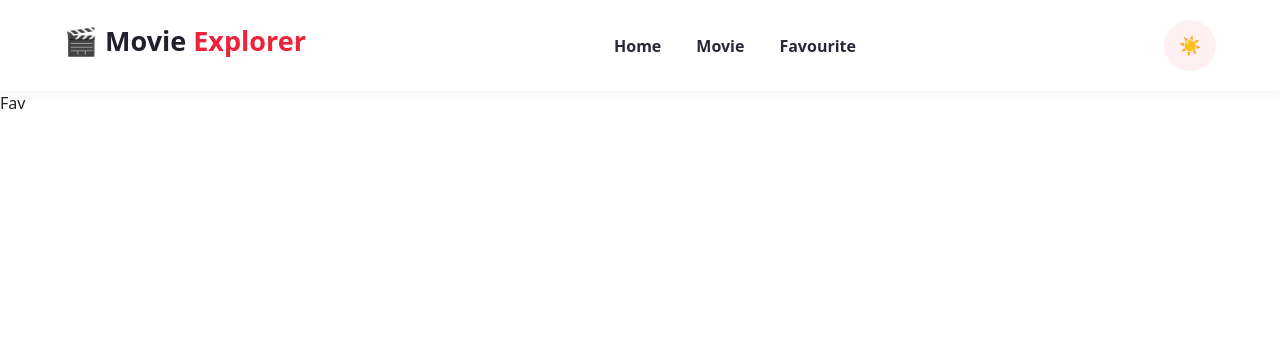
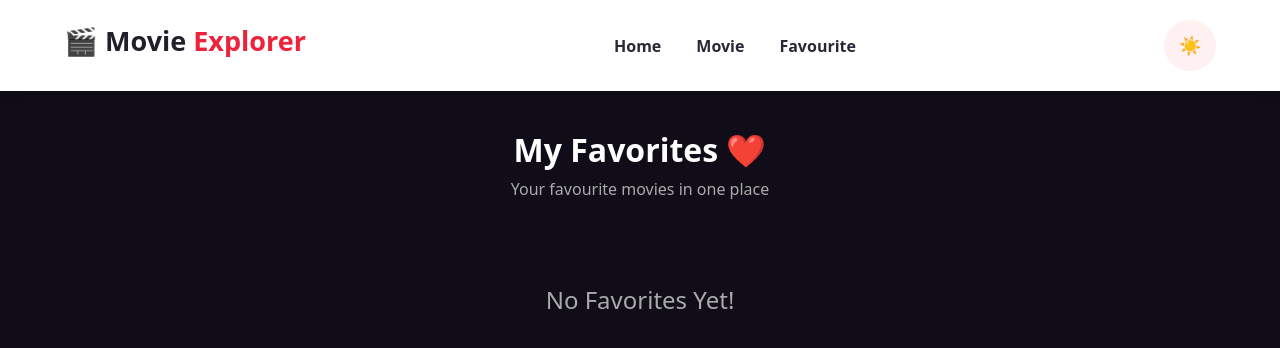
Before and after one commit to Fabiha12356/MovieWebpage, a React (Vite) app: page /fav in a window 1280 px wide. Shown: the top 348 px of the page. Built offline with nearby package versions, Linux system fonts and the light colour scheme.

Commit message:
Fav worKKKK!

```diff
--- a/src/App.jsx
+++ b/src/App.jsx
@@ -10,10 +10,11 @@ import Hero from './assets/Components/Hero'
 
 export const App = () => {
   let [getmovies, fixedMovies] = useState([]);
+  let [ favorites,setFavorites] = useState([])
   return (
    <>
    <Hero fixedMovies={fixedMovies}/>
-   <Moviesection getmovies={getmovies} condition={false} fixedMovies={fixedMovies} />
+   <Moviesection getmovies={getmovies} condition={false} fixedMovies={fixedMovies}/>
    </>
   )
 }
--- /dev/null
+++ b/src/assets/Components/Fav.css
@@ -0,0 +1,86 @@
+
+.fav-container {
+  background: #100c18;
+  min-height: 100vh;
+  padding: 40px 7%;
+  color: white;
+}
+
+.fav-heading {
+  text-align: center;
+  margin-bottom: 35px;
+}
+
+.fav-heading h2 {
+  font-size: 32px;
+  font-weight: 700;
+}
+
+.fav-heading p {
+  color: #aaa;
+  margin-top: 8px;
+}
+
+/* Favorite Movie List */
+
+.fav-list {
+  max-width: 750px;
+  margin: auto;
+  display: flex;
+  flex-direction: column;
+  gap: 15px;
+}
+
+.fav-item {
+  display: flex;
+  align-items: center;
+  gap: 20px;
+  padding: 12px;
+  background: #1b1525;
+  border: 1px solid #30243e;
+  border-radius: 12px;
+  transition: 0.3s ease;
+}
+
+.fav-item:hover {
+  transform: translateY(-3px);
+  background: #251b33;
+  box-shadow: 0 5px 18px rgba(168, 68, 255, 0.15);
+}
+
+.fav-item img {
+  width: 75px;
+  height: 95px;
+  object-fit: cover;
+  border-radius: 8px;
+}
+
+.fav-item h5 {
+  font-size: 17px;
+  font-weight: 600;
+  margin: 0;
+  color: white;
+}
+
+.no-fav {
+  text-align: center;
+  color: #aaa;
+  padding: 50px 0;
+}
+
+/* Responsive */
+
+@media (max-width: 576px) {
+  .fav-container {
+    padding: 30px 5%;
+  }
+
+  .fav-item img {
+    width: 60px;
+    height: 80px;
+  }
+
+  .fav-item h5 {
+    font-size: 15px;
+  }
+}
--- a/src/assets/Components/Fav.jsx
+++ b/src/assets/Components/Fav.jsx
@@ -1,8 +1,42 @@
 import React from 'react'
 
-export const Fav = () => {
+import "./Fav.css"
+
+export const Fav = ({favorites}) => {
   return (
-    <div>Fav</div>
-  )
+    <div className="fav-container">
+
+      <div className="fav-heading">
+        <h2>My Favorites ❤️</h2>
+        <p>Your favourite movies in one place</p>
+      </div>
+
+      <div className="fav-list">
+
+        {
+        favorites.length === 0 ? (
+          <h4 className="no-fav">No Favorites Yet!</h4>
+        ) : (
+
+          favorites.map((movie) => (
+            <div className="fav-item" key={movie.id}>
+
+              <img
+                src={`https://image.tmdb.org/t/p/w200${movie.poster_path}`}
+                alt={movie.title}
+              />
+
+              <h5>{movie.title}</h5>
+
+            </div>
+          ))
+
+        )}
+
+      </div>
+
+    </div>
+  );
+
 }
 export default Fav
--- a/src/assets/Components/Moviesection.jsx
+++ b/src/assets/Components/Moviesection.jsx
@@ -3,7 +3,10 @@ import { useEffect,useState } from 'react'
 import { Link } from 'react-router-dom'
 import "./MovieSection.css"
 import "./GenreBtn.css"
-export const Moviesection = ({getmovies,condition,fixedMovies}) => {
+export const Moviesection = ({getmovies,condition,favorites, setFavorites}) => {
+
+    console.log("Parent favorites:", favorites)
+    console.log("Parent favorites:",  setFavorites)
 
 let [movies,setMovies] = useState([])
 
@@ -20,9 +23,9 @@ useEffect(()=>{
             }
         )
         let Get = await Movies.json()
-        console.log(Get);
+        // console.log(Get);
         setMovies(Get.results)
-        console.log(movies);
+        // console.log(movies);
     }
     getMovies();
 },[])
@@ -47,6 +50,11 @@ const handleGenreClick = async (genreId) => {
   setMovies(data.results);
 };
 
+
+const handleFavourite = (movie)=>{
+setFavorites([...favorites,movie]);
+console.log("okkkkkkk")
+}
 
 
 
@@ -111,7 +119,7 @@ const handleGenreClick = async (genreId) => {
 
          {
             movies.map((item)=>{
-                console.log(item);
+
          return   <div className="col-lg-3 col-md-6" key={item.id}>
               <div className="movie-card">
 
@@ -130,6 +138,7 @@ const handleGenreClick = async (genreId) => {
                   <Link to={`/movie/${item.id}`}className="details-btn">
                     View Details →
                     </Link>
+                    <button onClick={()=>handleFavourite(item)}>❤️ Add to Favorites</button>
                 </div>
 
               </div>
--- a/src/assets/Components/Navbaar.jsx
+++ b/src/assets/Components/Navbaar.jsx
@@ -1,5 +1,6 @@
 import React from 'react'
 import { Link,Route,Routes } from 'react-router-dom';
+import { useState,useEffect } from 'react';
 
 
 import "./Navbaar.css"
@@ -9,6 +10,7 @@ import Home from './Home';
 import Detailmovie from './Detailmovie';
 
 export const Navbaar = () => {
+     let [ favorites,setFavorites] = useState([])
   return (
     <>
        <nav className="navbar">
@@ -29,8 +31,9 @@ export const Navbaar = () => {
 
 <Routes>
     <Route path='/' element={<Home/>}/>
-    <Route path='/movie' element={<Moviesection condition={true}/>}/>
-    <Route path='/fav' element={<Fav/>}/>
+    <Route path='/movie' element={<Moviesection condition={true}
+     favorites={favorites} setFavorites={setFavorites}/>}/>
+    <Route path='/fav' element={<Fav  favorites={favorites}/>}/>
     <Route path='/movie/:id' element={<Detailmovie/>}/>
 
 </Routes>
```
Also changed, not shown: src/assets/Components/GenreBtn.jsx (added, +20 -0 lines).
